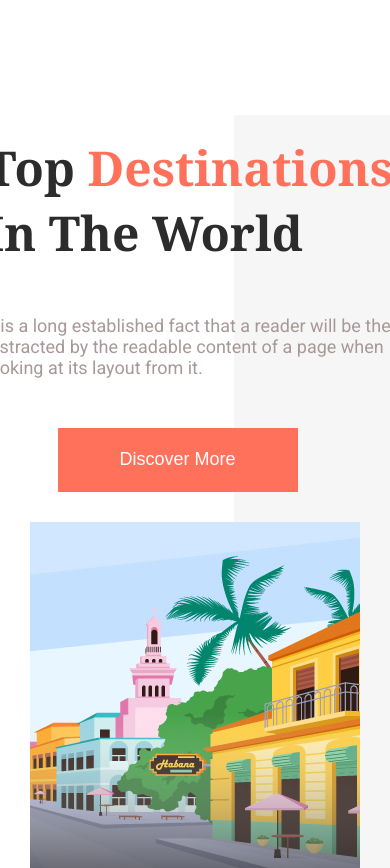
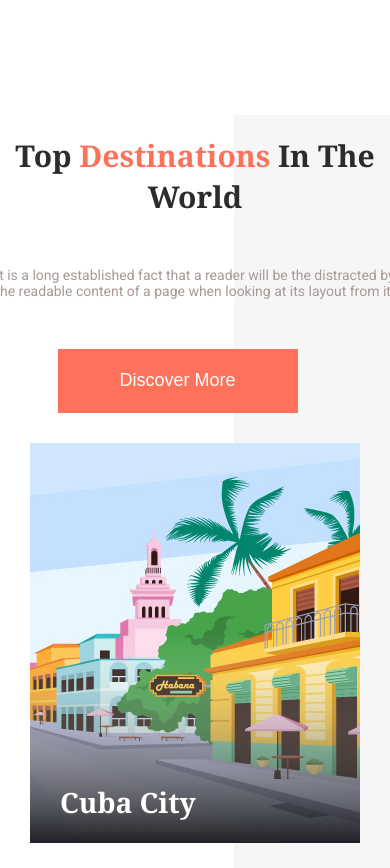
Before and after one commit to SbSmtSknv/RAVEL, a plain HTML site: page index.html in a window 390 px wide. Shown: the part 2500-3368 px from the top of the page. Drawn offline with nearby package versions, Linux system fonts and the light colour scheme.

Commit message:
Update media.css

```diff
--- a/style/media.css
+++ b/style/media.css
@@ -123,6 +123,14 @@
 }
 
 @media(max-width: 768px) {
+  .text-block h1 {
+    font-size: 30px;
+    text-align: center;
+  }
+  .product_rep {
+    font-size: 14px;
+    text-align: center;
+  }
   .offer__digit {
     width: 600px;
   }
```
